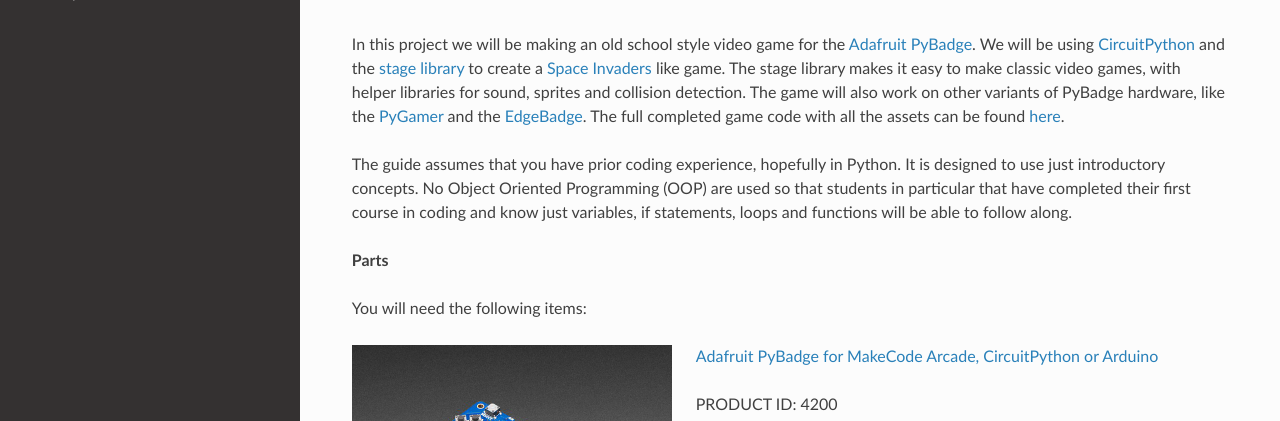
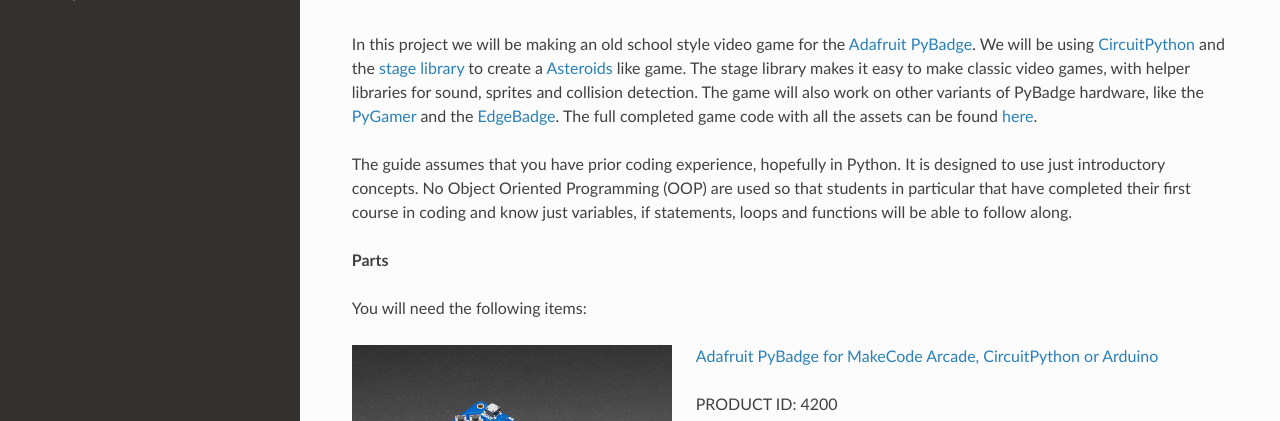
Before and after one commit to Davin-Rousseau/ICS3U-2019-Group6, a Sphinx documentation site: the page built from docs/index.rst, in a window 1280 px wide and 900 px high, cut to the strip 479-900 px from the top of the window. Built offline with Sphinx 7.4.7 and the Read the Docs theme 2.0.0, drawn with Linux system fonts in a browser that asks for light colours.

Commit message:
Update index.rst

```diff
--- a/docs/index.rst
+++ b/docs/index.rst
@@ -9,7 +9,7 @@
     </iframe>
   </div>
 
-In this project we will be making an old school style video game for the `Adafruit PyBadge <https://www.adafruit.com/product/4200>`_. We will be using `CircuitPython <https://circuitpython.org>`_ and the `stage library <https://learn.adafruit.com/circuitpython-stage-game-library>`_ to create a `Space Invaders <https://en.wikipedia.org/wiki/Space_Invaders>`_ like game. The stage library makes it easy to make classic video games, with helper libraries for sound, sprites and collision detection. The game will also work on other variants of PyBadge hardware, like the `PyGamer <https://www.adafruit.com/product/4242>`_ and the `EdgeBadge <https://www.adafruit.com/product/4400>`_. The full completed game code with all the assets can be found `here <https://github.com/MotherTeresaHS/ICS3U-2019-Group0>`_.
+In this project we will be making an old school style video game for the `Adafruit PyBadge <https://www.adafruit.com/product/4200>`_. We will be using `CircuitPython <https://circuitpython.org>`_ and the `stage library <https://learn.adafruit.com/circuitpython-stage-game-library>`_ to create a `Asteroids <https://en.wikipedia.org/wiki/Asteroids_(video_game)>`_ like game. The stage library makes it easy to make classic video games, with helper libraries for sound, sprites and collision detection. The game will also work on other variants of PyBadge hardware, like the `PyGamer <https://www.adafruit.com/product/4242>`_ and the `EdgeBadge <https://www.adafruit.com/product/4400>`_. The full completed game code with all the assets can be found `here <https://github.com/MotherTeresaHS/ICS3U-2019-Group0>`_.
 
 The guide assumes that you have prior coding experience, hopefully in Python. It is designed to use just introductory concepts. No Object Oriented Programming (OOP) are used so that students in particular that have completed their first course in coding and know just variables, if statements, loops and functions will be able to follow along.
 
```
